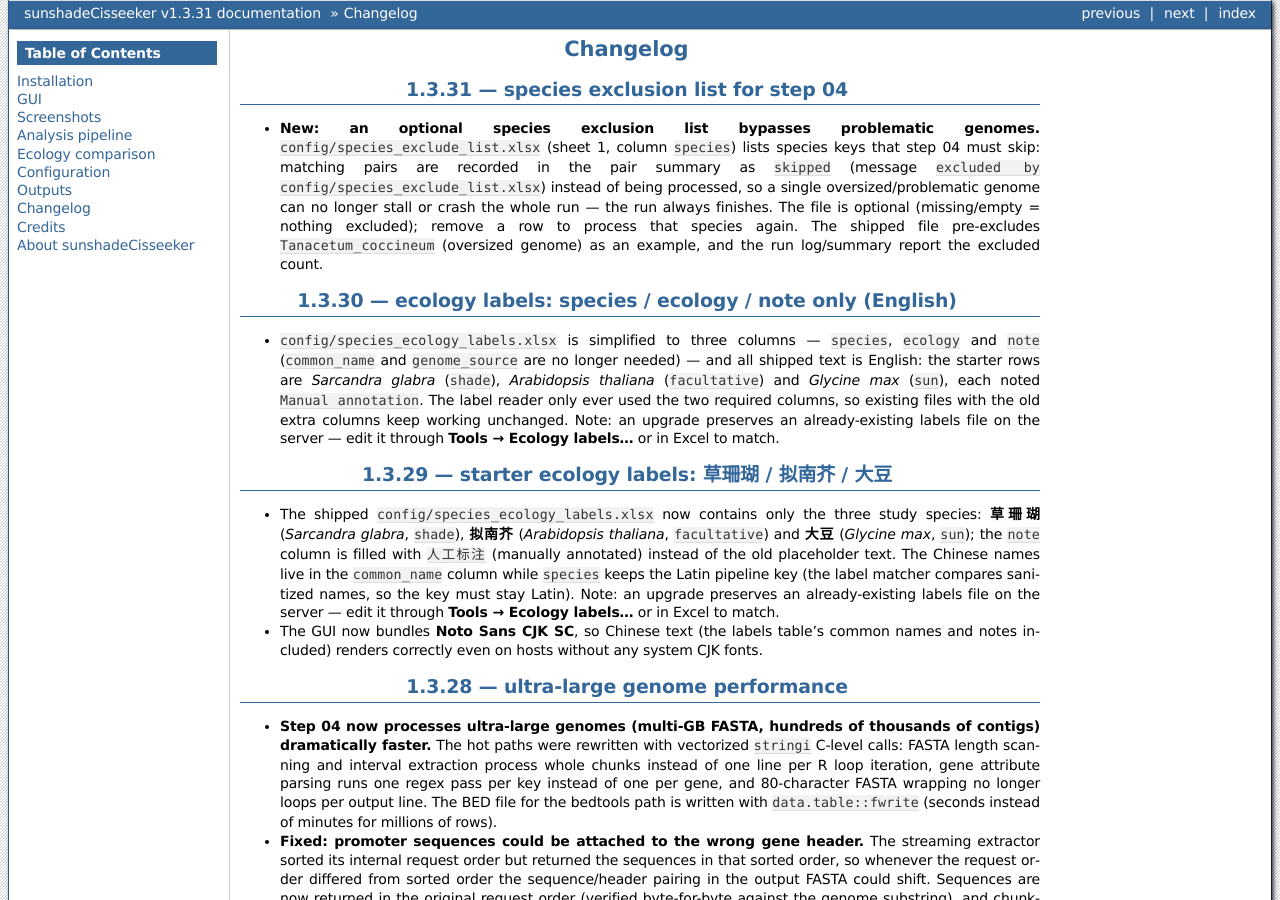
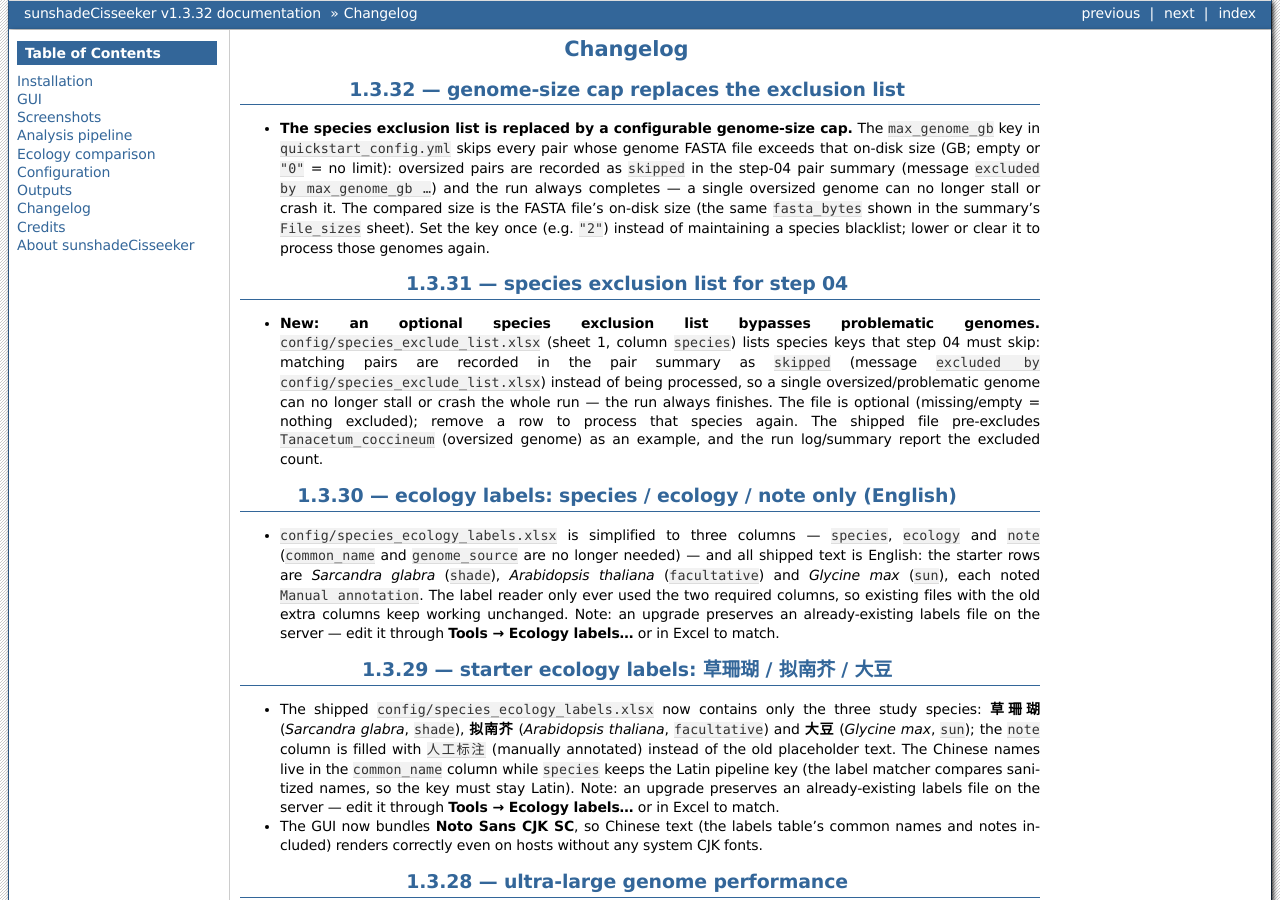
Before and after one commit to chenzhr23/sunshadeCisseeker-docs, a Sphinx documentation site: the page built from docs/content/Changelog.rst, in a window 1280 px wide and 900 px high. Built offline with Sphinx 7.4.7, drawn with Linux system fonts in a browser that asks for light colours; some of the changed text lies outside the part shown.

Commit message:
docs: v1.3.32 max_genome_gb size cap replaces the exclusion list

```diff
--- a/docs/conf.py
+++ b/docs/conf.py
@@ -9,8 +9,8 @@ author = "sunshadeCisseeker developers"
 copyright = "2026, sunshadeCisseeker developers"
 
 # The short X.Y version and the full release version.
-version = "v1.3.31"
-release = "v1.3.31"
+version = "v1.3.32"
+release = "v1.3.32"
 
 extensions = [
     "sphinx.ext.autosectionlabel",
--- a/docs/content/About sunshadeCisseeker.rst
+++ b/docs/content/About sunshadeCisseeker.rst
@@ -4,7 +4,7 @@ About sunshadeCisseeker
 sunshadeCisseeker identifies, annotates and compares promoter
 cis-regulatory elements across sun / facultative / shade plants.
 
-The current release is **1.3.31**; see :doc:`Changelog` for what changed in
+The current release is **1.3.32**; see :doc:`Changelog` for what changed in
 each version.
 
 Highlights
--- a/docs/content/Changelog.rst
+++ b/docs/content/Changelog.rst
@@ -1,5 +1,19 @@
 Changelog
 =========
+
+1.3.32 — genome-size cap replaces the exclusion list
+----------------------------------------------------
+
+* **The species exclusion list is replaced by a configurable genome-size
+  cap.** The ``max_genome_gb`` key in ``quickstart_config.yml`` skips every
+  pair whose genome FASTA file exceeds that on-disk size (GB; empty or
+  ``"0"`` = no limit): oversized pairs are recorded as ``skipped`` in the
+  step-04 pair summary (message ``excluded by max_genome_gb …``) and the run
+  always completes — a single oversized genome can no longer stall or crash
+  it. The compared size is the FASTA file's on-disk size (the same
+  ``fasta_bytes`` shown in the summary's ``File_sizes`` sheet). Set the key
+  once (e.g. ``"2"``) instead of maintaining a species blacklist; lower or
+  clear it to process those genomes again.
 
 1.3.31 — species exclusion list for step 04
 -------------------------------------------
```
Also changed, not shown: docs/content/Configuration.rst (+3 -11 lines).
